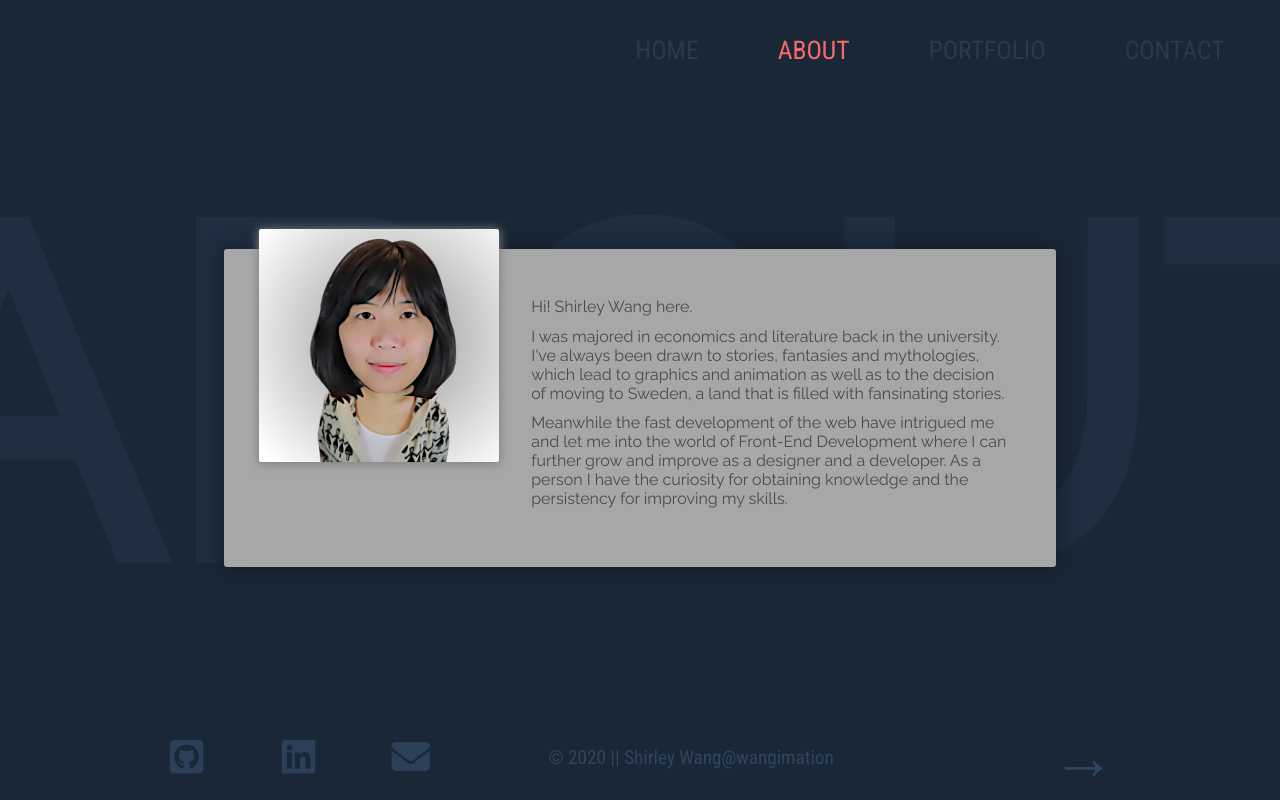
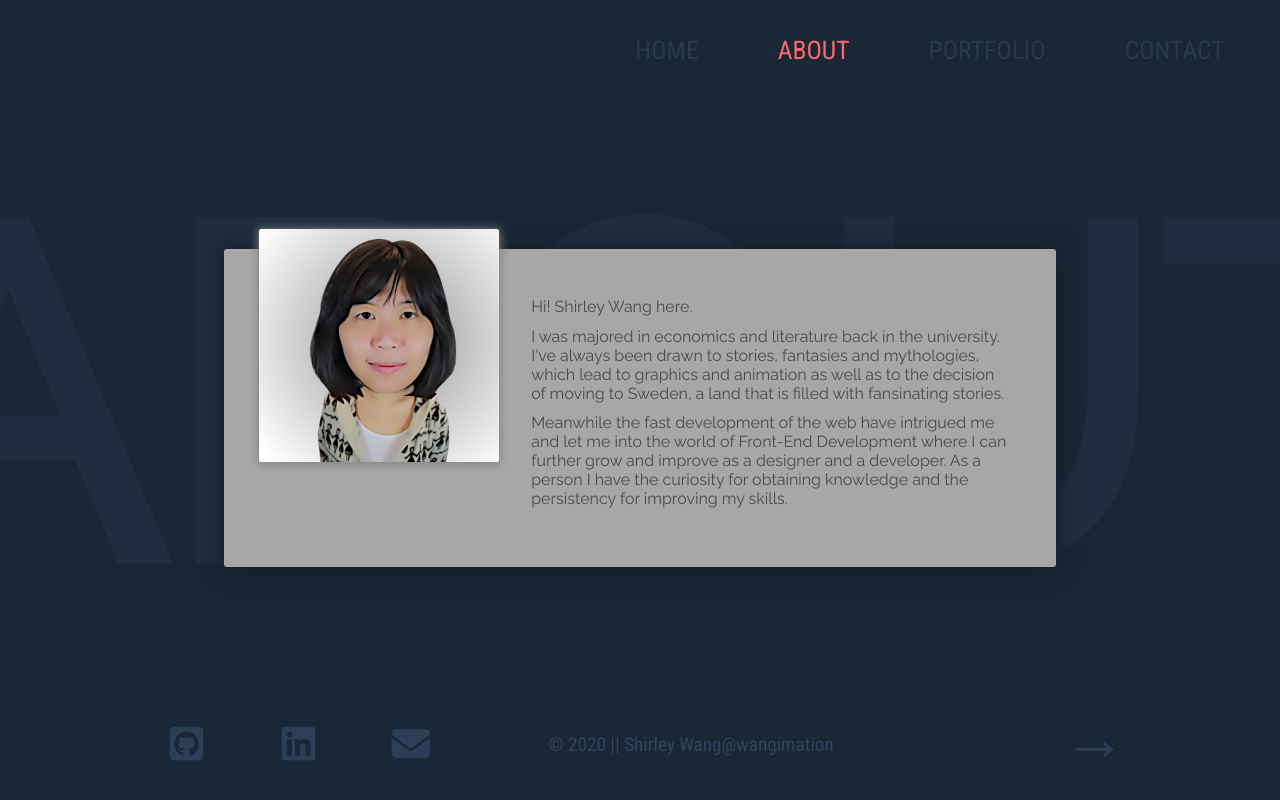
Before and after one commit to BlenderWang/portfolio-latest, a Gatsby site: page /about in a window 1280 px wide. Shown: the top 800 px of the page. Built offline with nearby package versions, Linux system fonts and the light colour scheme; Gatsby itself is replaced by a stand-in of ours.

Commit message:
remake link component in the bottom right corner

```diff
--- a/src/components/Footer.js
+++ b/src/components/Footer.js
@@ -5,7 +5,7 @@
   return (
     <footer>
       <SocialIcons />© {new Date().getFullYear()} || Shirley Wang@wangimation
-      <span>&#8594;</span>
+      {/* <span>&#8594;</span> */}
     </footer>
   )
 }
--- a/src/pages/about.js
+++ b/src/pages/about.js
@@ -6,6 +6,8 @@
 import Paragraph from "../components/Paragraph"
 import aboutImg from "../images/aboutImg.jpg"
 import { Spring } from "react-spring/renderprops"
+import { Link } from "gatsby"
+
 import SEO from "../components/seo"
 
 const about = () => {
@@ -83,6 +85,9 @@
           )}
         </Spring>
       </div>
+      <Link to="/portfolio">
+        <span className="arrow">&#8594;</span>
+      </Link>
       <Footer />
     </Layout>
   )
--- a/src/pages/contact.js
+++ b/src/pages/contact.js
@@ -6,6 +6,7 @@
 import Paragraph from "../components/Paragraph"
 import Form from "../components/Form"
 import SEO from "../components/seo"
+import { Link } from "gatsby"
 import { Spring } from "react-spring/renderprops"
 
 const contact = () => {
@@ -42,6 +43,9 @@
           </div>
         )}
       </Spring>
+      <Link to="/">
+        <span className="arrow">&#8594;</span>
+      </Link>
       <Footer />
     </Layout>
   )
--- a/src/pages/portfolio.js
+++ b/src/pages/portfolio.js
@@ -3,6 +3,7 @@
 import Menu from "../components/Menu"
 import Footer from "../components/Footer"
 import TitleText from "../components/TitleText"
+import { Link } from "gatsby"
 import SEO from "../components/seo"
 
 const portfolio = () => {
@@ -11,6 +12,9 @@
       <SEO title="Page Portfolio" />
       <Menu />
       <TitleText titleText={"portfolio"} />
+      <Link to="/contact">
+        <span className="arrow">&#8594;</span>
+      </Link>
       <Footer />
     </Layout>
   )
--- a/src/styles/footer.scss
+++ b/src/styles/footer.scss
@@ -29,9 +29,9 @@
     }
   }
 
-  span {
-    display: none;
-  }
+  // span {
+  //   display: none;
+  // }
 
   @include media-md {
     display: grid;
@@ -44,17 +44,17 @@
       width: 25vw;
     }
 
-    span {
-      display: inline-block;
-      font-size: 5vw;
-      cursor: pointer;
-      @include transition-ease;
+    // span {
+    //   display: inline-block;
+    //   font-size: 5vw;
+    //   cursor: pointer;
+    //   @include transition-ease;
 
-      &:hover,
-      &:focus {
-        color: $clr-accent;
-      }
-    }
+    //   &:hover,
+    //   &:focus {
+    //     color: $clr-accent;
+    //   }
+    // }
   }
 
   @include media-lg {
--- a/src/styles/global.scss
+++ b/src/styles/global.scss
@@ -100,3 +100,29 @@
 //     @include transition-ease;
 //   }
 // }
+
+.arrow {
+  display: none;
+
+  @include media-md {
+    position: absolute;
+    right: 15vw;
+    bottom: 4.5vh;
+    z-index: 20;
+    display: inline-block;
+    font-size: 5vw;
+    color: lighten($clr-primary, 10%);
+    cursor: pointer;
+    @include transition-ease;
+
+    &:hover,
+    &:focus {
+      color: $clr-accent;
+    }
+  }
+
+  @include media-lg {
+    right: 12vw;
+    bottom: 3vh;
+  }
+}
```
Also changed, not shown: src/pages/index.js (+5 -2 lines).
